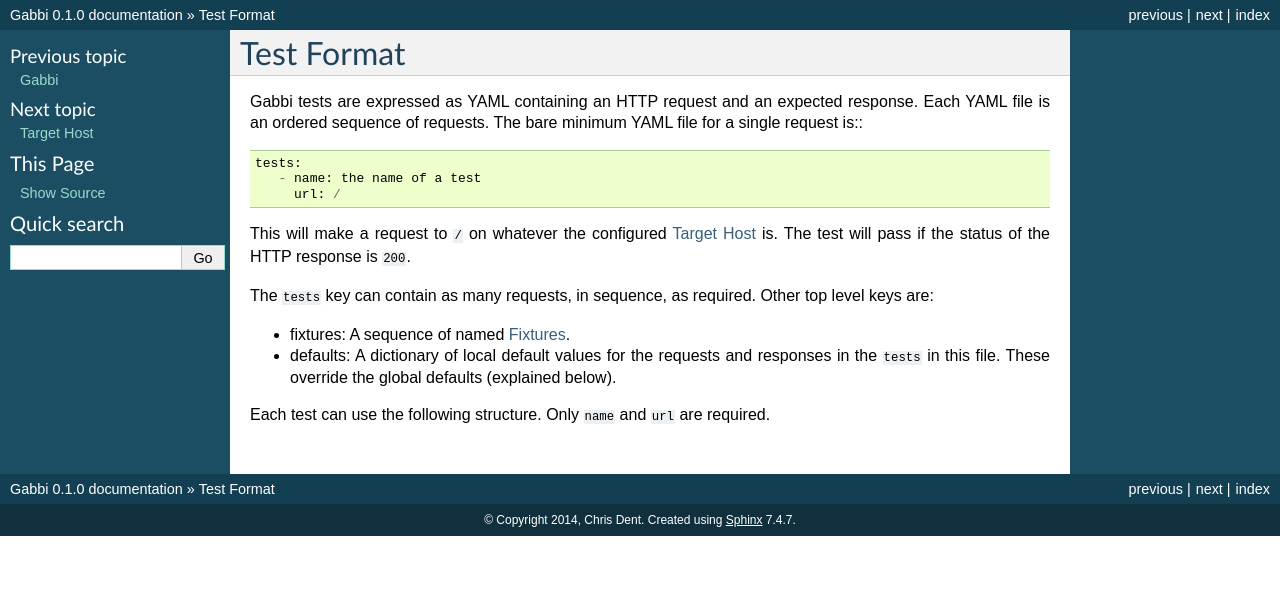
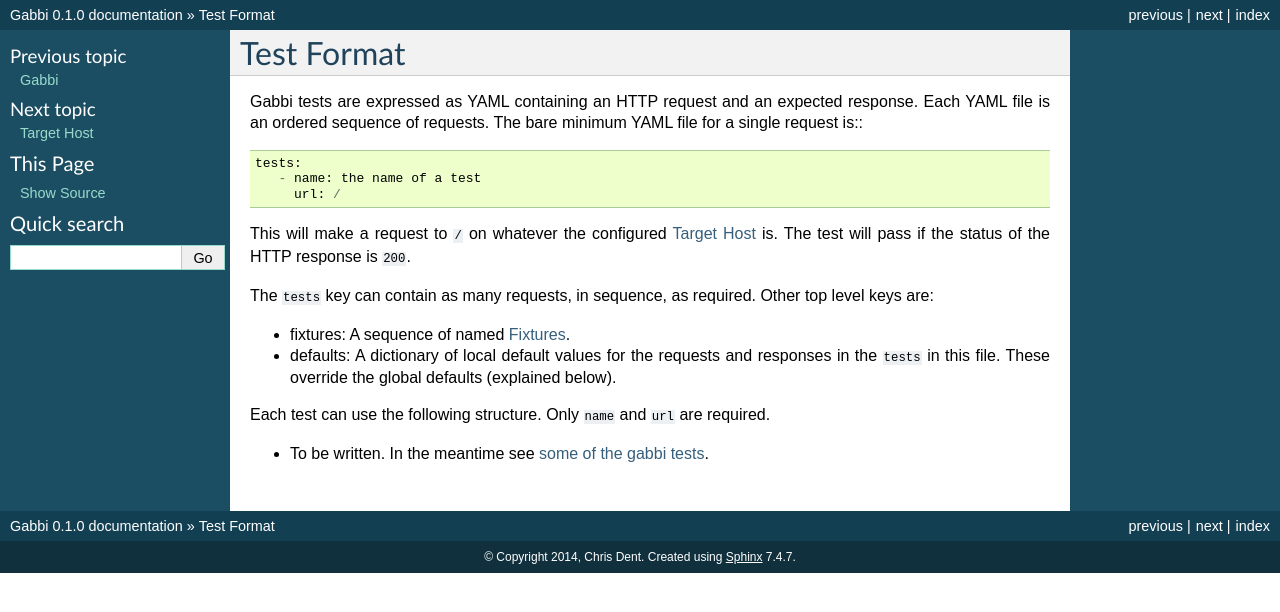
Before and after one commit to cdent/gabbi, a Sphinx documentation site: the page built from docs/source/format.rst, in a window 1280 px wide. Shown: the top 612 px of the page. Built offline with Sphinx 7.4.7, drawn with Linux system fonts in a browser that asks for light colours.

Commit message:
Make a make rule for making the docs
And make sure the format page notes the fact that is it incomplete.

```diff
--- a/docs/source/format.rst
+++ b/docs/source/format.rst
@@ -23,3 +23,7 @@ required. Other top level keys are:
 
 Each test can use the following structure. Only ``name`` and ``url``
 are required.
+
+* To be written. In the meantime see `some of the gabbi tests`_.
+
+.. _some of the gabbi tests: https://github.com/cdent/gabbi/tree/master/gabbi/gabbits_intercept
```
Also changed, not shown: 1 other file.
